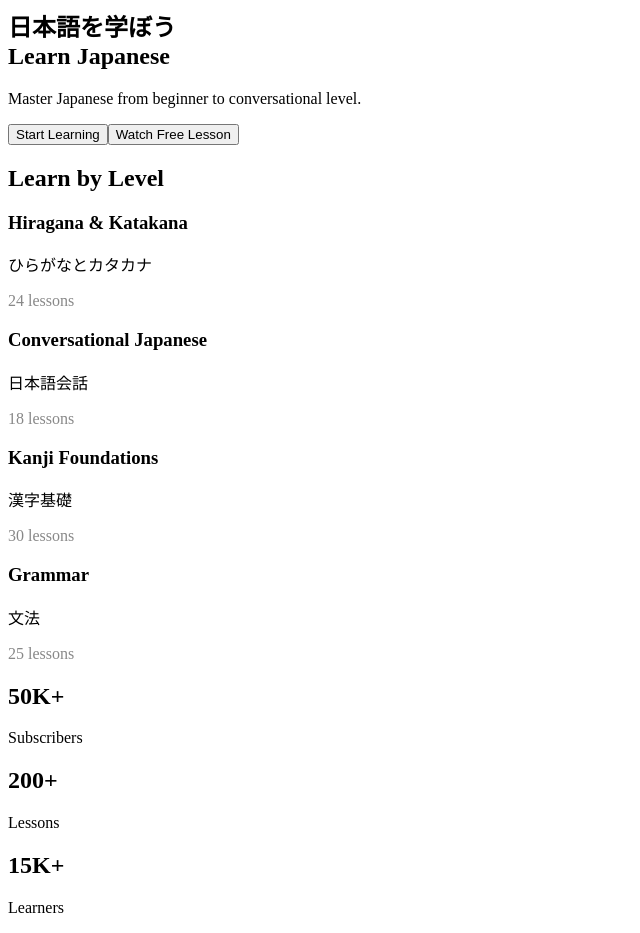
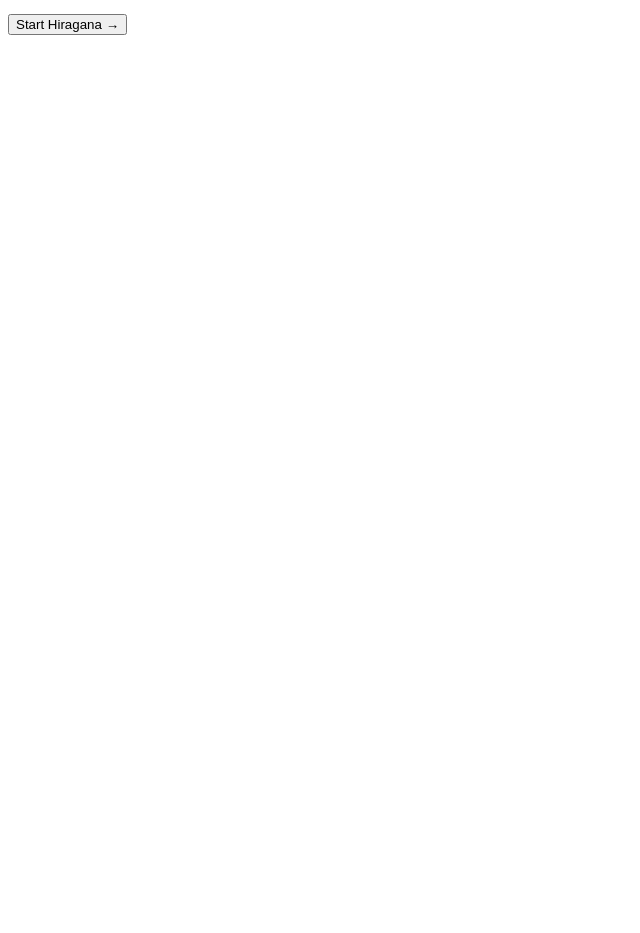
Before and after one commit to marufislam8924/skilldojo, a Next.js app: page / in a window 1280 px wide. Shown: the part 164-1097 px from the top of the page, without its empty margins (0-640 px from the left). After the commit the page ends 800 px from the top, so only its background shows below. Built offline with nearby package versions, Linux system fonts and the light colour scheme.

Commit message:
Update page.js

```diff
--- a/app/page.js
+++ b/app/page.js
@@ -3,35 +3,7 @@
 import { useRouter } from "next/navigation";
 
 export default function Home() {
-
   const router = useRouter();
-
-  const courses = [
-    {
-      title: "Hiragana & Katakana",
-      jp: "ひらがなとカタカナ",
-      lessons: "24 lessons",
-      path: "hiragana"
-    },
-    {
-      title: "Conversational Japanese",
-      jp: "日本語会話",
-      lessons: "18 lessons",
-      path: "conversation"
-    },
-    {
-      title: "Kanji Foundations",
-      jp: "漢字基礎",
-      lessons: "30 lessons",
-      path: "kanji"
-    },
-    {
-      title: "Grammar",
-      jp: "文法",
-      lessons: "25 lessons",
-      path: "grammar"
-    },
-  ];
 
   return (
     <main>
@@ -42,78 +14,25 @@ export default function Home() {
           <div className="logo-box">道</div>
           Skilldojo
         </div>
-
-        <div className="nav-links">
-          <p>Courses</p>
-          <p>About</p>
-          <p>Contact</p>
-        </div>
       </nav>
 
       {/* HERO */}
       <section className="hero">
-
         <h1>
-          日本語を学ぼう <br />
-          <span>Learn Japanese</span>
+          Learn Japanese <br />
+          <span>the smart way</span>
         </h1>
 
         <p className="desc">
-          Master Japanese from beginner to conversational level.
+          Start with Hiragana and build real skills.
         </p>
 
-        <div className="hero-buttons">
-          <button className="primary">Start Learning</button>
-          <button className="secondary">Watch Free Lesson</button>
-        </div>
-
-      </section>
-
-      {/* COURSES */}
-      <section className="features">
-
-        <h2>Learn by Level</h2>
-
-        <div className="grid">
-
-          {courses.map((course, i) => (
-            <div
-              key={i}
-              className="card"
-              onClick={() => router.push(`/lesson/${course.path}`)}
-            >
-              <h3>{course.title}</h3>
-              <p>{course.jp}</p>
-              <p style={{marginTop:"10px", color:"#888"}}>
-                {course.lessons}
-              </p>
-            </div>
-          ))}
-
-        </div>
-
-      </section>
-
-      {/* STATS */}
-      <section className="stats">
-
-        <div className="stats-grid">
-          <div>
-            <h1>50K+</h1>
-            <p>Subscribers</p>
-          </div>
-
-          <div>
-            <h1>200+</h1>
-            <p>Lessons</p>
-          </div>
-
-          <div>
-            <h1>15K+</h1>
-            <p>Learners</p>
-          </div>
-        </div>
-
+        <button
+          className="primary"
+          onClick={() => router.push("/lesson/hiragana")}
+        >
+          Start Hiragana →
+        </button>
       </section>
 
     </main>
```
